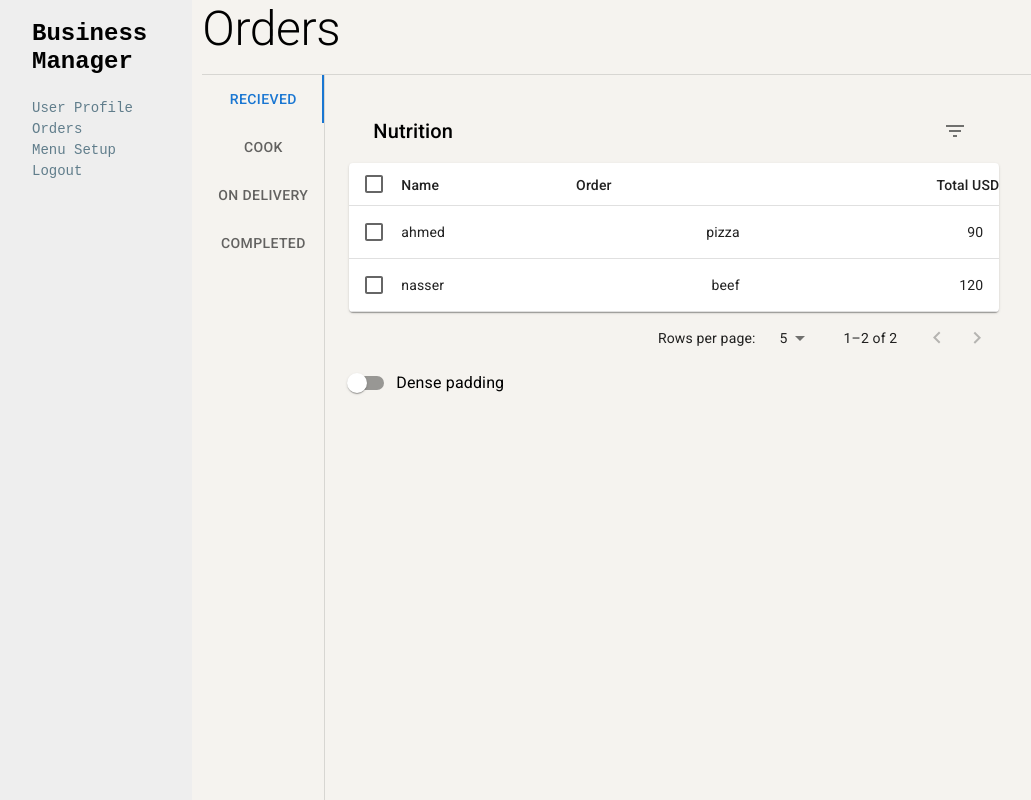
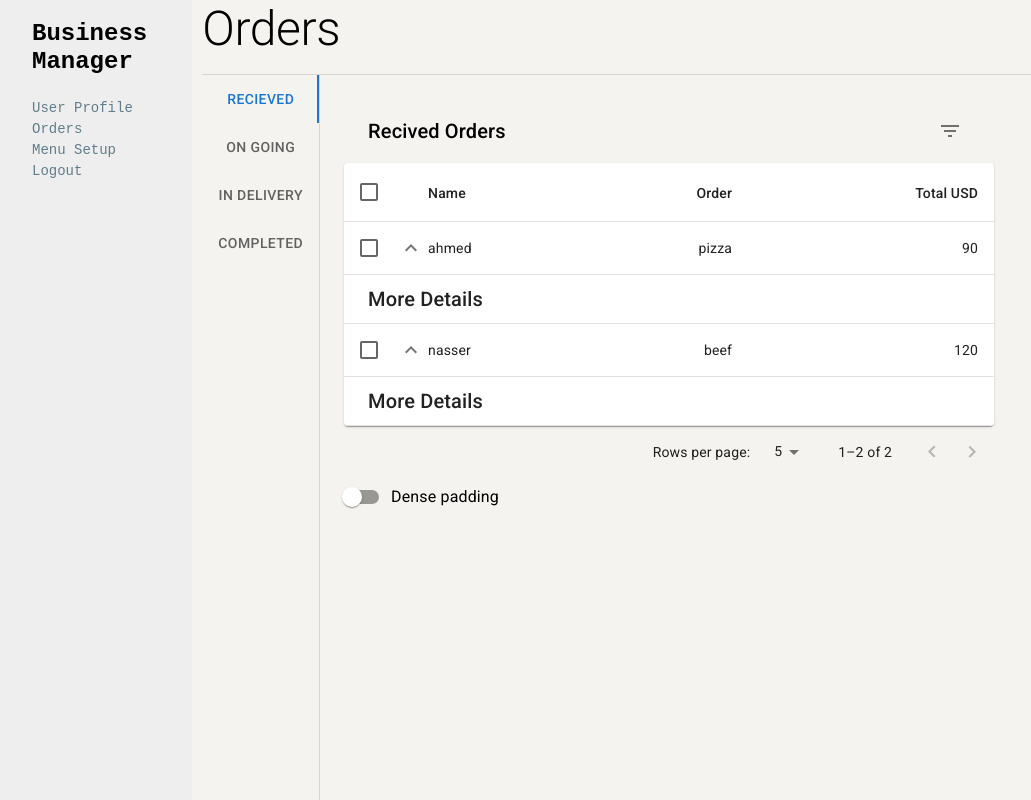
Before and after one commit to AhmedNasser1010/OrderSync, a React (Vite) app in the folder business_manager/: page /Orders in a window 1280 px wide. Shown: the whole page, without its empty margins (8-1039 px from the left). Built offline with nearby package versions, Linux system fonts and the light colour scheme; no server answers; sample sign-in values are in the browser's storage.

Commit message:
order table ready to use

```diff
--- /dev/null
+++ b/business_manager/src/Component/CustomCollapsedTableRow.jsx
@@ -0,0 +1,19 @@
+import Box from '@mui/material/Box';
+import Collapse from '@mui/material/Collapse';
+import Typography from '@mui/material/Typography';
+
+const CustomCollapsedTableRow = ({ isOpen }) => {
+	return (
+
+		<Collapse in={isOpen} timeout="auto" unmountOnExit>
+			<Box sx={{ margin: 1 }}>
+				<Typography variant="h6" gutterBottom component="div">
+        	More Details
+      	</Typography>
+			</Box>
+		</Collapse>
+
+	);
+}
+
+export default CustomCollapsedTableRow;
--- /dev/null
+++ b/business_manager/src/Component/CustomTableRow.jsx
@@ -0,0 +1,89 @@
+import { useState } from 'react';
+import Stack from '@mui/material/Stack';
+import CustomCollapsedTableRow from './CustomCollapsedTableRow';
+import TableRow from '@mui/material/TableRow';
+import TableCell from '@mui/material/TableCell';
+import Checkbox from '@mui/material/Checkbox';
+import IconButton from '@mui/material/IconButton';
+import KeyboardArrowDownIcon from '@mui/icons-material/KeyboardArrowDown';
+import KeyboardArrowUpIcon from '@mui/icons-material/KeyboardArrowUp';
+
+const CustomTableRow = ({ row, selected, index, handleSetSelected }) => {
+	const [isOpen, setIsOpen] = useState(true);
+
+	const isSelected = (id) => selected.indexOf(id) !== -1;
+
+	const handleClick = (event, id) => {
+		const selectedIndex = selected.indexOf(id);
+		let newSelected = [];
+
+		if (selectedIndex === -1) {
+			newSelected = newSelected.concat(selected, id);
+		} else if (selectedIndex === 0) {
+			newSelected = newSelected.concat(selected.slice(1));
+		} else if (selectedIndex === selected.length - 1) {
+			newSelected = newSelected.concat(selected.slice(0, -1));
+		} else if (selectedIndex > 0) {
+			newSelected = newSelected.concat(
+				selected.slice(0, selectedIndex),
+				selected.slice(selectedIndex + 1),
+			);
+		}
+		handleSetSelected(newSelected);
+	};
+
+	const isItemSelected = isSelected(row.id);
+	const labelId = `enhanced-table-checkbox-${index}`;
+
+	return (
+
+		<>
+			<TableRow
+				hover
+				role="checkbox"
+				aria-checked={isItemSelected}
+				tabIndex={-1}
+				selected={isItemSelected}
+				sx={{ cursor: 'pointer', '& > *': { borderBottom: 'unset' } }}
+			>
+				<TableCell padding="checkbox">
+					<Stack direction='row' spacing={0.5}>
+						<Checkbox
+							color="primary"
+							checked={isItemSelected}
+							inputProps={{
+								'aria-labelledby': labelId,
+							}}
+							onClick={(event) => handleClick(event, row.id)}
+						/>
+						<IconButton
+							aria-label="expand row"
+							size="small"
+							onClick={() => setIsOpen(!isOpen)}
+						>
+							{isOpen ? <KeyboardArrowUpIcon /> : <KeyboardArrowDownIcon />}
+						</IconButton>
+					</Stack>
+				</TableCell>
+				<TableCell
+					component="th"
+					id={labelId}
+					scope="row"
+					padding="none"
+				>
+					{row.name}
+				</TableCell>
+				<TableCell align="right">{row.order[0]}</TableCell>
+				<TableCell align="right">{row.total}</TableCell>
+			</TableRow>
+			<TableRow>
+				<TableCell style={{ paddingBottom: 0, paddingTop: 0 }} colSpan={4}>
+					<CustomCollapsedTableRow isOpen={isOpen} />
+				</TableCell>
+			</TableRow>
+		</>
+
+	);
+}
+
+export default CustomTableRow;
--- /dev/null
+++ b/business_manager/src/Component/InDeliveryOrders.jsx
@@ -0,0 +1,13 @@
+import Box from '@mui/material/Box';
+
+const InDeliveryOrders = () => {
+	return (
+
+		<Box>
+			InDeliveryOrders
+		</Box>
+
+	);
+}
+
+export default InDeliveryOrders;
--- a/business_manager/src/Component/OnDeliveryOrders.jsx
+++ /dev/null
@@ -1,13 +0,0 @@
-import Box from '@mui/material/Box';
-
-const OnDeliveryOrders = () => {
-	return (
-
-		<Box>
-			OnDeliveryOrders
-		</Box>
-
-	);
-}
-
-export default OnDeliveryOrders;
--- a/business_manager/src/Component/OrdersTable.jsx
+++ b/business_manager/src/Component/OrdersTable.jsx
@@ -1,6 +1,8 @@
-import { useState, useMemo } from 'react';
+import { useState, useMemo, useEffect } from 'react';
+import { useSelector } from 'react-redux';
 import TableToolbar from './TableToolbar';
-import TableHeadd from './TableHead';
+import CustomTableHead from './CustomTableHead';
+import CustomTableRow from './CustomTableRow';
 import Box from '@mui/material/Box';
 import Paper from '@mui/material/Paper';
 import Table from '@mui/material/Table';
@@ -44,22 +46,18 @@ const stableSort = (array, comparator) => {
 	return stabilizedThis.map((el) => el[0]);
 }
 
-const OrdersTable = ({  }) => {
+const OrdersTable = () => {
 	const [order, setOrder] = useState('asc');
 	const [orderBy, setOrderBy] = useState('nasser');
 	const [selected, setSelected] = useState([]);
 	const [page, setPage] = useState(0);
 	const [rowsPerPage, setRowsPerPage] = useState(5);
 	const [dense, setDense] = useState(false);
+	const rows = useSelector(state => state.orders);
 
-	const createData = (name, order, total) => {
-		return { name, order, total };
+	const handleSetSelected = (value) => {
+		setSelected(value)
 	}
-
-	const rows = [
-		createData('ahmed', ['pizza', 'clhs', 'akn'], '90'),
-		createData('nasser', ['beef', 'cidugkv'], '120'),
-	];
 
 	const handleSelectAllClick = (event) => {
 		if (event.target.checked) {
@@ -80,28 +78,7 @@ const OrdersTable = ({  }) => {
 		stableSort(rows, getComparator(order, orderBy)).slice(
 			page * rowsPerPage,
 			page * rowsPerPage + rowsPerPage,
-		), [order, orderBy, page, rowsPerPage]);
-
-	const isSelected = (id) => selected.indexOf(id) !== -1;
-
-	const handleClick = (event, id) => {
-		const selectedIndex = selected.indexOf(id);
-		let newSelected = [];
-
-		if (selectedIndex === -1) {
-			newSelected = newSelected.concat(selected, id);
-		} else if (selectedIndex === 0) {
-			newSelected = newSelected.concat(selected.slice(1));
-		} else if (selectedIndex === selected.length - 1) {
-			newSelected = newSelected.concat(selected.slice(0, -1));
-		} else if (selectedIndex > 0) {
-			newSelected = newSelected.concat(
-				selected.slice(0, selectedIndex),
-				selected.slice(selectedIndex + 1),
-			);
-		}
-		setSelected(newSelected);
-	};
+		), [order, orderBy, page, rowsPerPage, rows]);
 
 	// Avoid a layout jump when reaching the last page with empty rows.
 	const emptyRows =
@@ -123,12 +100,16 @@ const OrdersTable = ({  }) => {
 	return (
 
 		<Box>
-			<TableToolbar numSelected={selected.length} />
+			<TableToolbar numSelected={selected.length} selected={selected} />
 			<TableContainer component={Paper}>
 
-			<Table sx={{ minWidth: 650 }} aria-label="simple table">
+			<Table
+				sx={{ minWidth: 650 }}
+				aria-label="simple table"
+				size={dense ? 'small' : 'medium'}
+			>
 
-				<TableHeadd
+				<CustomTableHead
 					numSelected={selected.length}
 					order={order}
 					orderBy={orderBy}
@@ -139,40 +120,14 @@ const OrdersTable = ({  }) => {
 
 				<TableBody>
 					{visibleRows.map((row, index) => {
-						const isItemSelected = isSelected(row.id);
-						const labelId = `enhanced-table-checkbox-${index}`;
-
 						return (
-							<TableRow
-								key={index}
-								hover
-								onClick={(event) => handleClick(event, row.id)}
-								role="checkbox"
-								aria-checked={isItemSelected}
-								tabIndex={-1}
-								selected={isItemSelected}
-								sx={{ cursor: 'pointer' }}
-							>
-								<TableCell padding="checkbox">
-									<Checkbox
-										color="primary"
-										checked={isItemSelected}
-										inputProps={{
-											'aria-labelledby': labelId,
-										}}
-									/>
-								</TableCell>
-								<TableCell
-									component="th"
-									id={labelId}
-									scope="row"
-									padding="none"
-								>
-									{row.name}
-								</TableCell>
-								<TableCell align="right">{row.order[0]}</TableCell>
-								<TableCell align="right">{row.total}</TableCell>
-							</TableRow>
+							<CustomTableRow
+								key={index, row.id}
+								row={row}
+								selected={selected}
+								index={index}
+								handleSetSelected={handleSetSelected}
+							/>
 						);
 					})}
 					{emptyRows > 0 && (
--- a/business_manager/src/Component/RecievedOrders.jsx
+++ b/business_manager/src/Component/RecievedOrders.jsx
@@ -1,7 +1,27 @@
+import { useEffect } from 'react';
+import { useSelector, useDispatch } from 'react-redux';
+import { setOrders } from '../rtk/slices/ordersSlice';
 import OrdersTable from './OrdersTable';
 import Box from '@mui/material/Box';
 
 const RecievedOrders = () => {
+	const dispatch = useDispatch();
+	const orders = useSelector(state => state.orders);
+
+	const createData = (id, name, order, total) => {
+		return { id, name, order, total };
+	}
+
+	const rows = [
+		createData(0, 'ahmed', ['pizza', 'clhs', 'akn'], 90),
+		createData(1, 'nasser', ['beef', 'cidugkv'], 120),
+	];
+
+	useEffect(() => {
+		orders.length === 0 && dispatch(setOrders(rows));
+		// dispatch(setOrders(rows));
+	}, [])
+
 	return (
 
 		<Box>
--- a/business_manager/src/Component/TableToolbar.jsx
+++ b/business_manager/src/Component/TableToolbar.jsx
@@ -5,7 +5,12 @@ import IconButton from '@mui/material/IconButton';
 import DeleteIcon from '@mui/icons-material/Delete';
 import FilterListIcon from '@mui/icons-material/FilterList';
 
-const TableToolbar = ({ numSelected }) => {
+const TableToolbar = ({ numSelected, selected }) => {
+
+  const handleDelete = () => {
+    console.log(selected)
+  }
+
   return (
     <Toolbar>
       {numSelected > 0 ? (
@@ -24,14 +29,14 @@ const TableToolbar = ({ numSelected }) => {
           id="tableTitle"
           component="div"
         >
-          Nutrition
+          Recived Orders
         </Typography>
       )}
 
       {numSelected > 0 ? (
         <Tooltip title="Delete">
           <IconButton>
-            <DeleteIcon />
+            <DeleteIcon onMouseUp={handleDelete} />
           </IconButton>
         </Tooltip>
       ) : (
--- a/business_manager/src/Orders.jsx
+++ b/business_manager/src/Orders.jsx
@@ -8,7 +8,7 @@ import Tab from '@mui/material/Tab';
 
 import RecievedOrders from './Component/RecievedOrders';
 import OnGoingOrders from './Component/OnGoingOrders';
-import OnDeliveryOrders from './Component/OnDeliveryOrders';
+import InDeliveryOrders from './Component/InDeliveryOrders';
 import CompletedOrders from './Component/CompletedOrders';
 
 
@@ -42,8 +42,8 @@ const Orders = () => {
 						variant='scrollable'
 					>
 						<Tab label="Recieved" {...a11yProps(0)} />
-						<Tab label="Cook" {...a11yProps(1)} />
-						<Tab label="On Delivery" {...a11yProps(2)} />
+						<Tab label="On Going" {...a11yProps(1)} />
+						<Tab label="In Delivery" {...a11yProps(2)} />
 						<Tab label="Completed" {...a11yProps(3)} />
 					</Tabs>
 				</Box>
@@ -56,7 +56,7 @@ const Orders = () => {
 						<OnGoingOrders />
 					</CustomTabPanel>
 					<CustomTabPanel tabValue={tabValue} index={2}>
-						<OnDeliveryOrders />
+						<InDeliveryOrders />
 					</CustomTabPanel>
 					<CustomTabPanel tabValue={tabValue} index={3}>
 						<CompletedOrders />
--- /dev/null
+++ b/business_manager/src/rtk/slices/ordersSlice.js
@@ -0,0 +1,22 @@
+import { createSlice } from '@reduxjs/toolkit';
+
+export const ordersSlice = createSlice({
+  name: 'orders',
+  initialState: [],
+  reducers: {
+    setOrders: (state, { payload }) => {
+      return payload;
+    },
+    clearOrders: (state, { payload }) => {
+      return [];
+    },
+  },
+})
+
+
+export const {
+  setOrders,
+  clearOrders
+} = ordersSlice.actions;
+
+export default ordersSlice.reducer;
--- a/business_manager/src/rtk/store.js
+++ b/business_manager/src/rtk/store.js
@@ -4,11 +4,13 @@ import { configureStore } from '@reduxjs/toolkit';
 import userSlice from "./slices/userSlice.js";
 import menuSlice from "./slices/menuSlice.js";
 import conditionalValuesSlice from "./slices/conditionalValuesSlice.js";
+import ordersSlice from './slices/ordersSlice.js';
 
 export const store = configureStore({
   reducer: {
     user: userSlice,
     menu: menuSlice,
-    conditionalValues: conditionalValuesSlice
+    conditionalValues: conditionalValuesSlice,
+    orders: ordersSlice,
   }
 });
```
Also changed, not shown: business_manager/src/Component/CustomTableHead.jsx (renamed from business_manager/src/Component/TableHead.jsx, +5 -5 lines), business_manager/src/functions/randomOrderId.js (added, +10 -0 lines).
